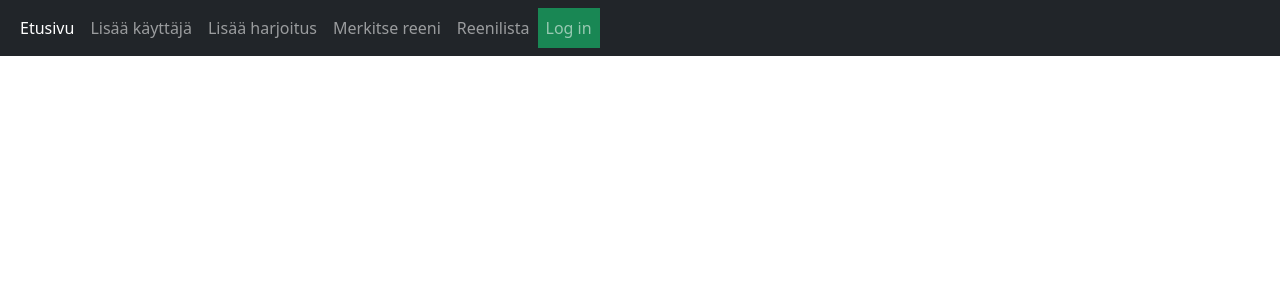
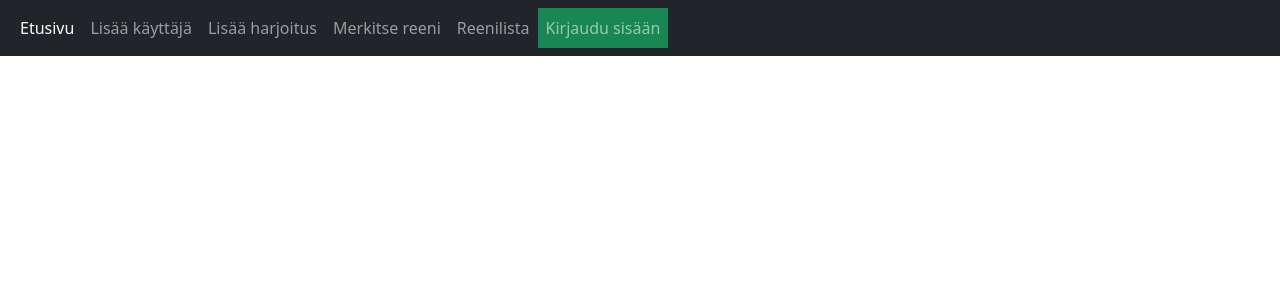
Before and after one commit to emilgrankvist/Tietokantaohjelmointi-harjoitustyo, a PHP site: template src/templates/head.php in a window 1280 px wide. Shown: the top 300 px of the page. Run offline with PHP 8.4, Linux system fonts and the light colour scheme; the template is opened without the code that fills it, so the values that code supplies are empty; some libraries are stand-ins or nearby versions.

Commit message:
Kieli muutettu

```diff
--- a/src/templates/head.php
+++ b/src/templates/head.php
@@ -36,9 +36,9 @@
             <li class="nav-item">
             <?php
                 if(isset($_SESSION["username"])){
-                    echo '<a class="nav-link bg-danger" href="logout.php">Log out</a>';
+                    echo '<a class="nav-link bg-danger" href="logout.php">Kirjaudu ulos</a>';
                 }else{
-                    echo '<a class="nav-link bg-success" href="login.php">Log in</a>';
+                    echo '<a class="nav-link bg-success" href="login.php">Kirjaudu sisään</a>';
                 }
             ?>
             </li>
```
